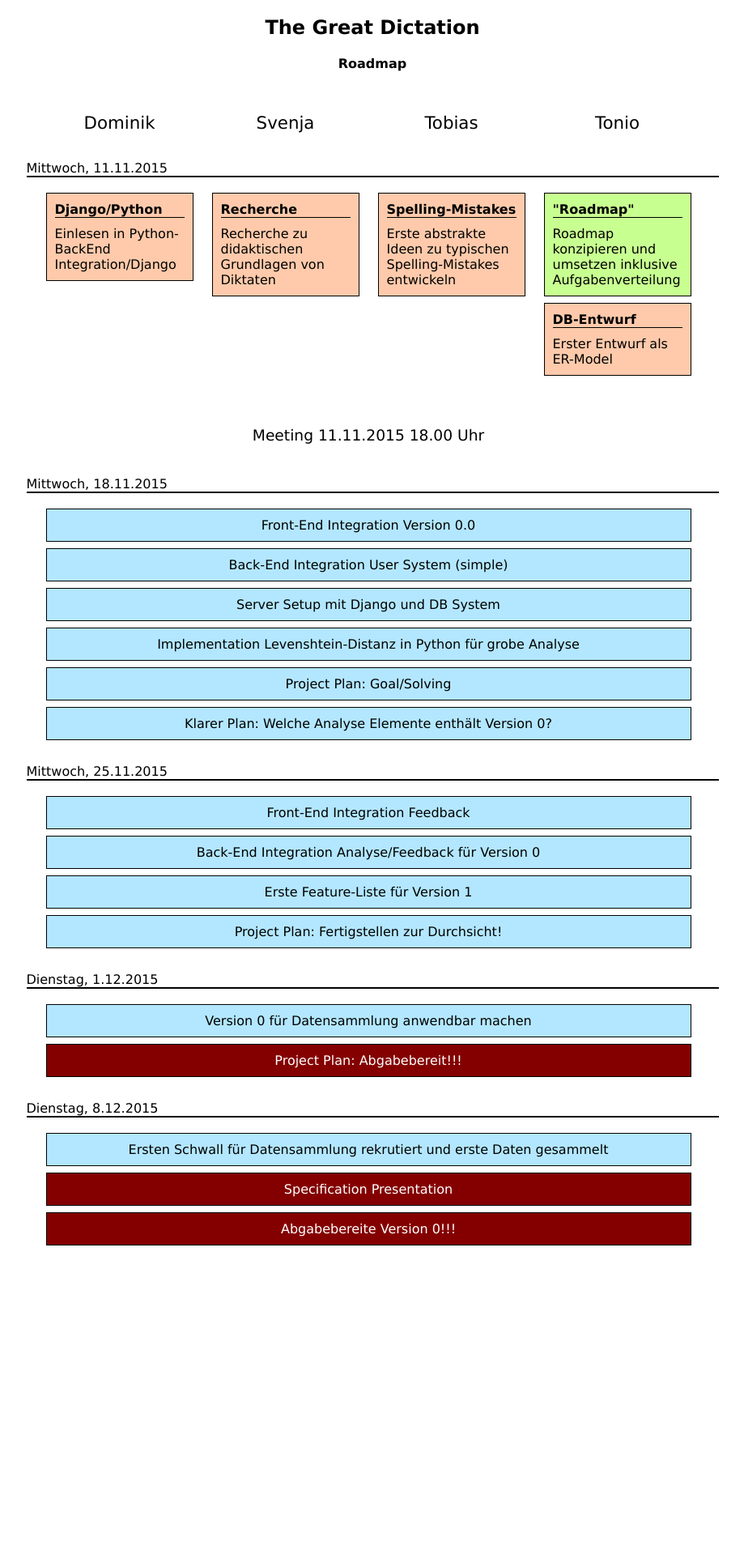
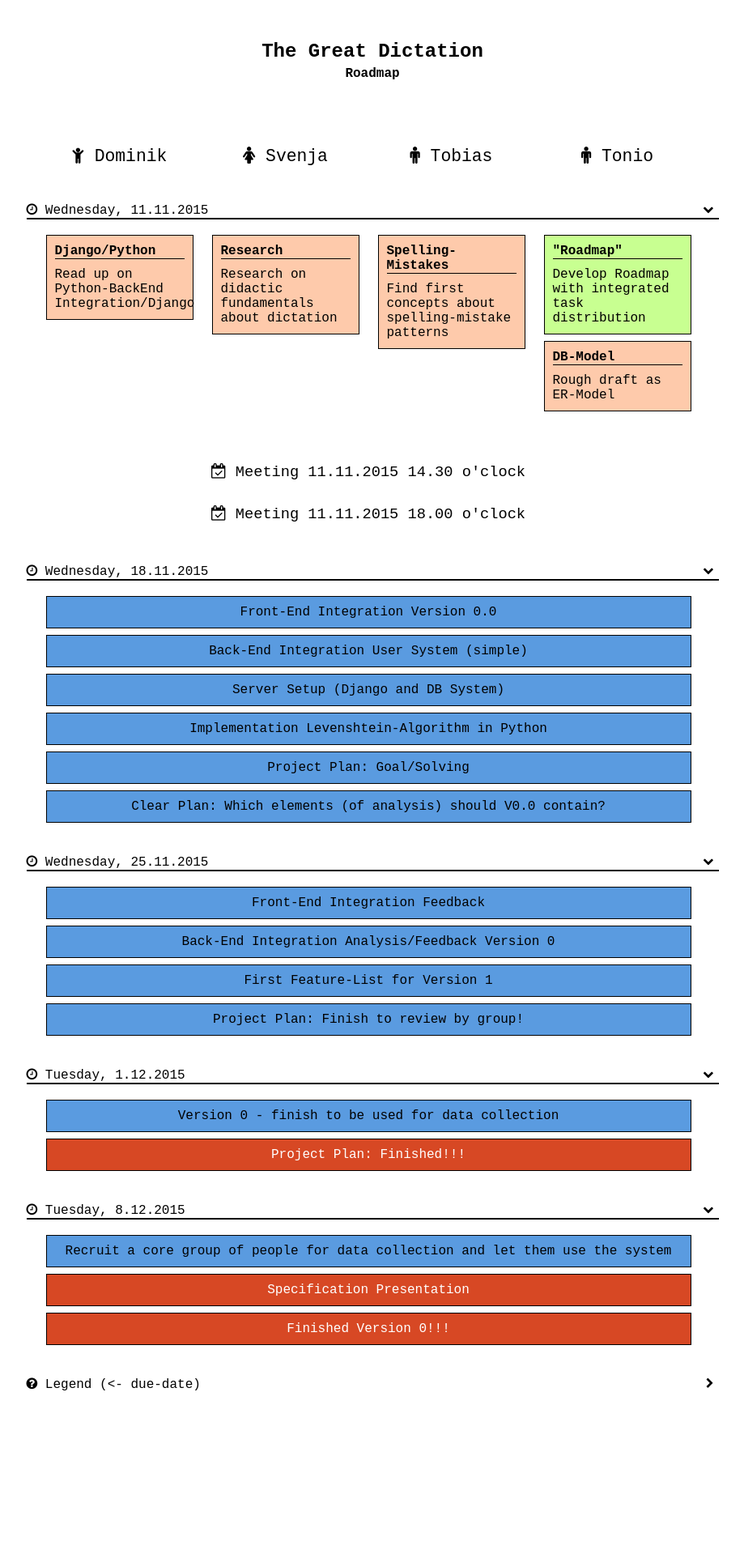
Before and after one commit to dboth/thegreatdictation, a PHP site: page /roadmap.html in a window 1280 px wide. Shown: the whole page at 81% size, without its empty margins (180-1099 px from the left). Before the commit the page ends 1538 px from the top, so only its background shows below. Run offline with PHP 8.4, Linux system fonts and the light colour scheme; some libraries are stand-ins or nearby versions.

Commit message:
Roadmap Update
Now in english, added legend & some fancy shit

```diff
--- /dev/null
+++ b/roadmap/collapse.js
@@ -0,0 +1,10 @@
+$(document).ready(function() {
+    $(".collapse button.collapse-button").click(function () {
+        $(this).parent().siblings(".collapse-content").toggle();
+		if ($(this).parent().siblings(".collapse-content").is(":visible")) {
+			$(this).html('<button class="collapse-button"><i class="fa fa-chevron-down"></i></button>');
+		} else {
+			$(this).html('<button class="collapse-button"><i class="fa fa-chevron-right"></i></button>');
+		}
+    });
+});
--- /dev/null
+++ b/roadmap/insertions.js
@@ -0,0 +1,9 @@
+$(document).ready(function () {
+
+	// INSERTS CALENDAR ICON BEFORE ALL DATES
+	$(".task-all.date").prepend('<i class="fa fa-calendar-check-o"></i> ');
+
+	// INSERTS CLOCK ITEM BEFORE ALL DUE DATES
+	$(".due-date").prepend('<i class="fa fa-clock-o"></i> ');
+
+})
--- a/roadmap/road_style.css
+++ b/roadmap/road_style.css
@@ -1,9 +1,15 @@
 body {
-    font-family: Verdana, Geneva, sans-serif;
+    font-family: "Courier New", Courier, monospace;
 }
 
 .page-title {
     text-align: center;
+	margin-top: 50px;
+}
+
+h4.page-title {
+    text-align: center;
+	margin-top: -15px;
 }
 
 #main-wrapper {
@@ -11,6 +17,7 @@ body {
     height: 100%;
     margin: 0 auto;
     padding: 0 25px 0 25px;
+	margin-bottom: 200px;
 }
 
 /* GRID */
@@ -19,6 +26,10 @@ body {
     padding-left: 25px;
     margin: 20px 0 20px 0;
     display: inline-block;
+}
+
+.row.title-row {
+	margin-top: 50px;
 }
 
 .col {
@@ -75,7 +86,7 @@ body {
 }
 
 .important {
-    background-color: #840000;
+    background-color: #D74824;
     color: white;
     text-align: center;
 }
@@ -87,7 +98,7 @@ body {
 
 .not-allocated {
     text-align: center;
-    background-color: #b3e7ff;
+    background-color: #5A9BE0;
 }
 
 .date {
@@ -102,9 +113,29 @@ body {
     width: 855px;
     display: inline-block;
     border-bottom: solid 2px black;
+	margin-top: 10px;
 }
+
+.legend {
+    width: 855px;
+    display: inline-block;
+	margin-top: 10px;
+}
+
 .task-single .task-heading, .task-all .task-heading {
     border-bottom: solid 1px black;
     font-weight: bold;
     margin-bottom: 10px;
 }
+
+.collapse {
+    display:block;
+}
+
+button.collapse-button {
+	float: right;
+	border: none;
+	background-color: inherit;
+	cursor: pointer;
+	outline:none;
+}
--- a/roadmap/roadmap.html
+++ b/roadmap/roadmap.html
@@ -4,7 +4,14 @@
     <head>
         <meta charset="utf-8" />
         <title> The Great Dictation - RoadMap </title>
+
 	    <link rel="stylesheet" href="road_style.css" />
+		<link rel="stylesheet" href="https://maxcdn.bootstrapcdn.com/font-awesome/4.4.0/css/font-awesome.min.css">
+
+		<script src="https://ajax.googleapis.com/ajax/libs/jquery/1.11.3/jquery.min.js"></script>
+		<script src="collapse.js"></script>
+		<script src="insertions.js"></script>
+
 	</head>
 
     <body>
@@ -14,28 +21,35 @@
             <h2 class="page-title">The Great Dictation</h2>
             <h4 class="page-title">Roadmap</h4>
 
+
+
+
             <!-- The Names -->
-            <div class="row">
+            <div class="row title-row">
                 <div class="col">
                     <div class="title">
+						<i class="fa fa-child"></i>
                         Dominik
                     </div>
                 </div>
 
                 <div class="col">
                     <div class="title">
+						<i class="fa fa-female"></i>
                         Svenja
                     </div>
                 </div>
 
                 <div class="col">
                     <div class="title">
+						<i class="fa fa-male"></i>
                         Tobias
                     </div>
                 </div>
 
                 <div class="col">
                     <div class="title">
+						<i class="fa fa-male"></i>
                         Tonio
                     </div>
                 </div>
@@ -43,54 +57,68 @@
             </div>
 
             <!-- The Tasks -->
-            <div class="due-date">Mittwoch, 11.11.2015</div>
+			<div class="collapse">
+				<div class="due-date active">
+					Wednesday, 11.11.2015
+					<button class="collapse-button"><i class="fa fa-chevron-down"></i></button>
+				</div>
 
 				<!-- New Week -->
-            <div class="row">
+				<div class="row collapse-content">
 					<div class="col">
 						<div class="task-single pending">
 							<div class="task-heading">Django/Python</div>
-                        Einlesen in Python-BackEnd Integration/Django
+							Read up on Python-BackEnd Integration/Django
 						</div>
 					</div>
 
 					<div class="col">
 						<div class="task-single pending">
-                        <div class="task-heading">Recherche</div>
-                        Recherche zu didaktischen Grundlagen von Diktaten
+							<div class="task-heading">Research</div>
+							Research on didactic fundamentals about dictation
 						</div>
 					</div>
 
 					<div class="col">
 						<div class="task-single pending">
 							<div class="task-heading">Spelling-Mistakes</div>
-                        Erste abstrakte Ideen zu typischen Spelling-Mistakes entwickeln
+							Find first concepts about spelling-mistake patterns
 						</div>
 					</div>
 
 					<div class="col">
 						<div class="task-single done">
 							<div class="task-heading">"Roadmap"</div>
-                        Roadmap konzipieren und umsetzen inklusive Aufgabenverteilung
+							Develop Roadmap with integrated task distribution
 						</div>
 
 						<div class="task-single pending">
-                        <div class="task-heading">DB-Entwurf</div>
-                        Erster Entwurf als ER-Model
+							<div class="task-heading">DB-Model</div>
+							 Rough draft as ER-Model
+						</div>
 					</div>
 				</div>
 			</div>
 
             <div class="row">
 					<div class="task-all date">
-                        Meeting 11.11.2015 18.00 Uhr
-                    </div>
+                        Meeting 11.11.2015 14.30 o'clock
                     </div>
 
-            <div class="due-date">Mittwoch, 18.11.2015</div>
+                    <div class="task-all date">
+                        Meeting 11.11.2015 18.00 o'clock
+                    </div>
+
+            </div>
+
+			<div class="collapse">
+				<div class="due-date">
+					Wednesday, 18.11.2015
+					<button class="collapse-button"><i class="fa fa-chevron-down"></i></button>
+				</div>
 
 				<!-- New Week -->
-            <div class="row">
+				<div class="row collapse-content">
 					<div class="task-all not-allocated">
 						Front-End Integration Version 0.0
 					</div>
@@ -100,11 +128,11 @@
 					</div>
 
 					<div class="task-all not-allocated">
-                    Server Setup mit Django und DB System
+						Server Setup (Django and DB System)
 					</div>
 
 					<div class="task-all not-allocated">
-                    Implementation Levenshtein-Distanz in Python für grobe Analyse
+						Implementation Levenshtein-Algorithm in Python
 					</div>
 
 					<div class="task-all not-allocated">
@@ -112,50 +140,65 @@
 					</div>
 
 					<div class="task-all not-allocated">
-                    Klarer Plan: Welche Analyse Elemente enthält Version 0?
+						Clear Plan: Which elements (of analysis) should V0.0 contain?
+					</div>
 				</div>
 			</div>
 
-            <div class="due-date">Mittwoch, 25.11.2015</div>
+			<div class="collapse">
+				<div class="due-date">
+					Wednesday, 25.11.2015
+					<button class="collapse-button"><i class="fa fa-chevron-down"></i></button>
+				</div>
 
 				<!-- New Week -->
-            <div class="row">
+				<div class="row collapse-content">
 					<div class="task-all not-allocated">
 						Front-End Integration Feedback
 					</div>
 
 					<div class="task-all not-allocated">
-                    Back-End Integration Analyse/Feedback für Version 0
+						Back-End Integration Analysis/Feedback Version 0
 					</div>
 
 					<div class="task-all not-allocated">
-                    Erste Feature-Liste für Version 1
+						First Feature-List for Version 1
 					</div>
 
 					<div class="task-all not-allocated">
-                    Project Plan: Fertigstellen zur Durchsicht!
+						Project Plan: Finish to review by group!
+					</div>
 				</div>
 			</div>
 
-            <div class="due-date">Dienstag, 1.12.2015</div>
+			<div class="collapse">
+				<div class="due-date">
+					Tuesday, 1.12.2015
+					<button class="collapse-button"><i class="fa fa-chevron-down"></i></button>
+				</div>
 
 				<!-- New Week -->
-            <div class="row">
+				<div class="row collapse-content">
 					<div class="task-all not-allocated">
-                    Version 0 für Datensammlung anwendbar machen
+						Version 0 - finish to be used for data collection
 					</div>
 
 					<div class="task-all important">
-                    Project Plan: Abgabebereit!!!
+						Project Plan: Finished!!!
+					</div>
 				</div>
 			</div>
 
-            <div class="due-date">Dienstag, 8.12.2015</div>
+			<div class="collapse">
+				<div class="due-date">
+					Tuesday, 8.12.2015
+					<button class="collapse-button"><i class="fa fa-chevron-down"></i></button>
+				</div>
 
 				<!-- New Week -->
-            <div class="row">
+				<div class="row collapse-content">
 					<div class="task-all not-allocated">
-                    Ersten Schwall für Datensammlung rekrutiert und erste Daten gesammelt
+						Recruit a core group of people for data collection and let them use the system
 					</div>
 
 					<div class="task-all important">
@@ -163,10 +206,39 @@
 					</div>
 
 					<div class="task-all important">
-                    Abgabebereite Version 0!!!
+						Finished Version 0!!!
+					</div>
 				</div>
 			</div>
 
+
+            <!-- The Legend -->
+			<div class="collapse">
+				<div class="legend">
+					<i class="fa fa-question-circle"></i> Legend (<- due-date)
+					<button class="collapse-button"><i class="fa fa-chevron-right"></i></button>
+				</div>
+
+				<div class="row collapse-content" style="display: none;">
+					<div class="col">
+						<div class="task-single pending">pending</div>
+						<div class="task-single important">important</div>
+					</div>
+
+					<div class="col">
+						<div class="task-single done">done</div>
+						<div class="task-single not-allocated">not allocated</div>
+					</div>
+
+					<div class="col">
+						<div class="task-single delayed">delayed</div>
+					</div>
+
+					<div class="col">
+						<div class="task-single urgent">urgent</div>
+					</div>
+				</div>
+			</div>
         </div>
 
     </body>
```
Lines whose indentation alone changed are shown as unchanged.
